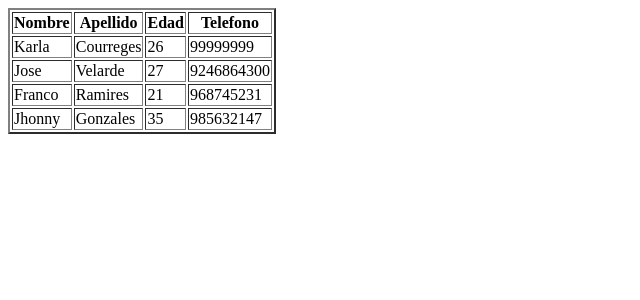
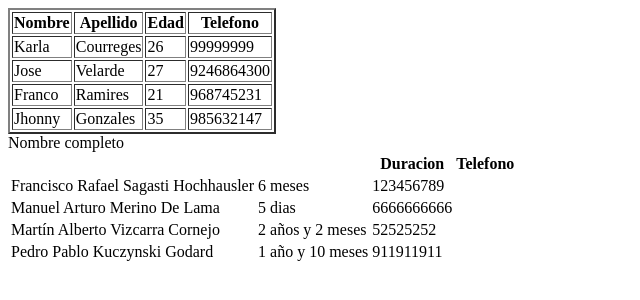
Before and after one commit to Jcvelard/coder-en-cuarentena, a plain HTML site: page tablas.html in a window 1280 px wide. Shown: the whole page, without its empty margins (0-640 px from the left). Drawn offline with Linux system fonts and the light colour scheme.

Commit message:
tarea de tablas lista

```diff
--- a/tablas.html
+++ b/tablas.html
@@ -41,5 +41,34 @@
         </tr>
 
     </table>
+
+    <table>
+        <tr>
+            <th colspan="2"></th>  Nombre completo</th>
+            <th>Duracion</th>
+            <th>Telefono</th>
+        </tr>
+
+        <tr>
+            <td>Francisco Rafael Sagasti Hochhausler</td>
+            <td>6 meses</td>
+            <td>123456789</td>
+        </tr>
+        <tr>
+            <td>Manuel Arturo Merino De Lama</td>
+            <td>5 dias</td>
+            <td>6666666666</td>
+        </tr>
+        <tr>
+            <td>Martín Alberto Vizcarra Cornejo</td>
+            <td>2 años y 2 meses</td>
+            <td>52525252</td>
+        </tr>
+        <tr>
+            <td>Pedro Pablo Kuczynski Godard</td>
+            <td>1 año y 10 meses</td>
+            <td>911911911</td>
+        </tr>
+    </table>
 </body>
 </html>
```
